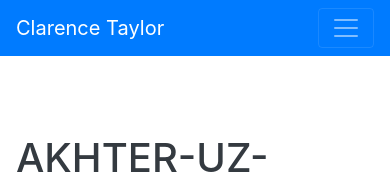
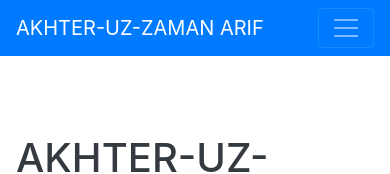
Before and after one commit to akhterarif/ubuntuarif.github.io, a website with bundled scripts: page index.html in a window 390 px wide. Shown: the top 174 px of the page. Built offline with nearby package versions, Linux system fonts and the light colour scheme; a web font is replaced by a local one.

Commit message:
Removed name.

```diff
--- a/index.html
+++ b/index.html
@@ -28,7 +28,7 @@
 
   <nav class="navbar navbar-expand-lg navbar-dark bg-primary fixed-top" id="sideNav">
     <a class="navbar-brand js-scroll-trigger" href="#page-top">
-      <span class="d-block d-lg-none">Clarence Taylor</span>
+      <span class="d-block d-lg-none">AKHTER-UZ-ZAMAN ARIF</span>
       <span class="d-none d-lg-block">
         <img class="img-fluid img-profile rounded-circle mx-auto mb-2" src="img/profile.png" alt="">
       </span>
```
